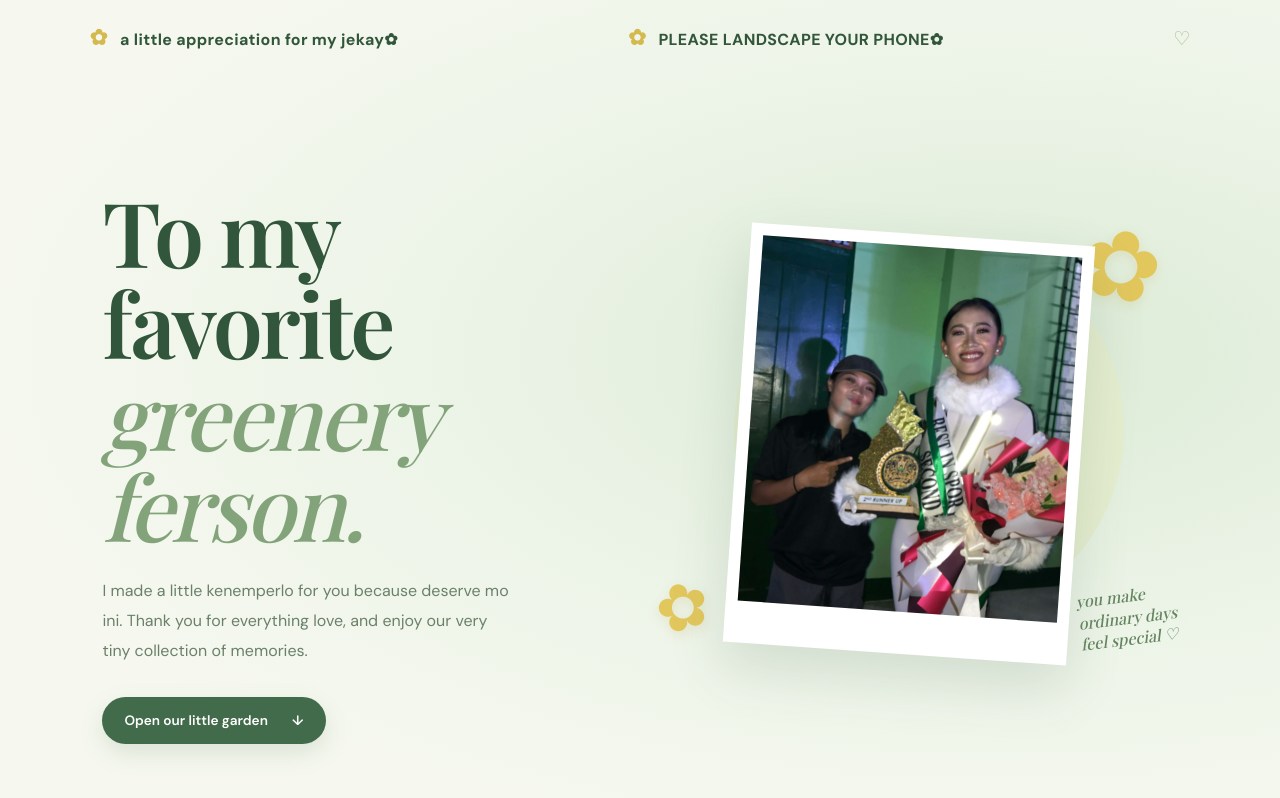
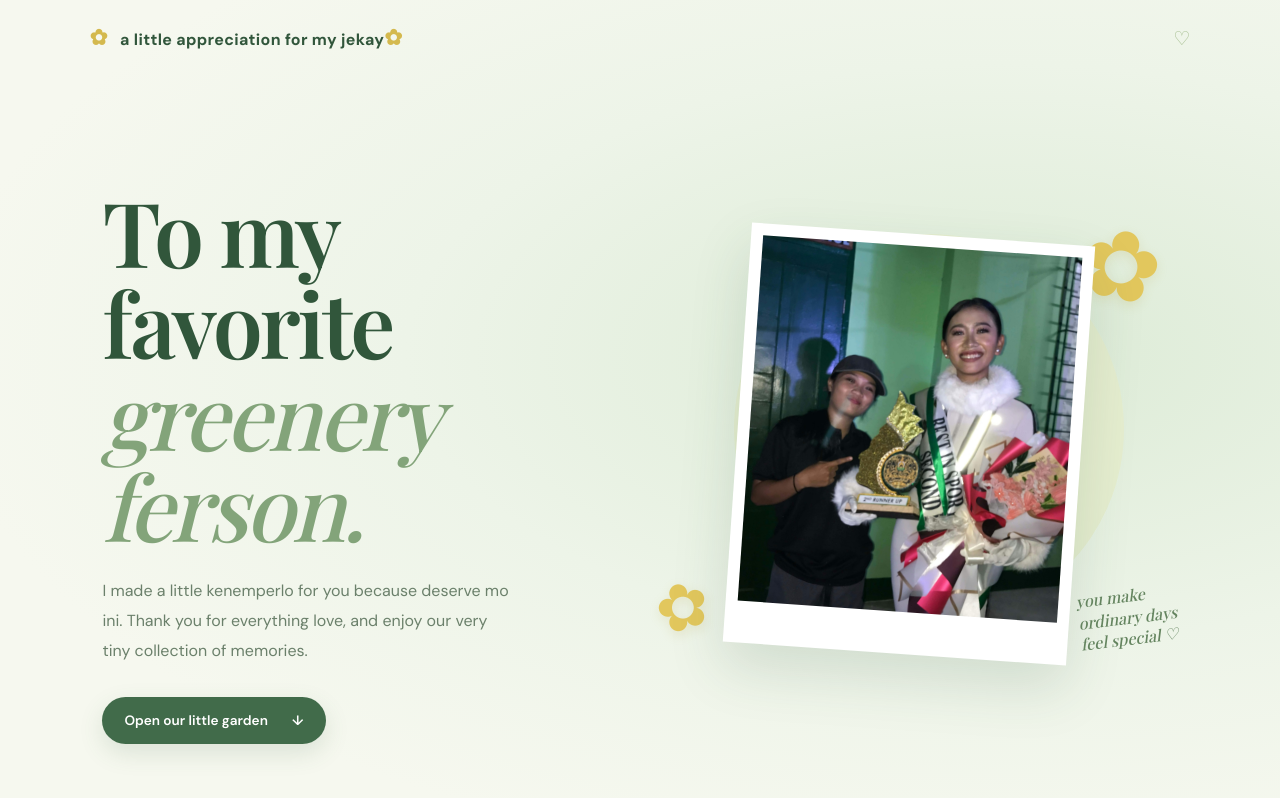
Before and after one commit to MissD-afk/FORMYJEKAY, a plain HTML site: page index.html in a window 1280 px wide. Shown: the top 798 px of the page. Drawn offline with nearby package versions, Linux system fonts and the light colour scheme.

Commit message:
Update brand link text in index.html

```diff
--- a/index.html
+++ b/index.html
@@ -13,8 +13,7 @@
 <body>
   <div class="petal-layer" aria-hidden="true"></div>
   <header class="topbar">
-    <a class="brand" href="#home"><span class="brand-flower">✿</span> a little appreciation for my jekay✿</a>
-    <a class="brand" href="#home"><span class="brand-flower">✿</span> PLEASE LANDSCAPE YOUR PHONE✿</a>
+    <a class="brand" href="#home"><span class="brand-flower">✿</span> a little appreciation for my jekay<span class="brand-flower">✿</span></a>
     <span class="top-note"> <span>♡</span></span>
   </header>
 
```
